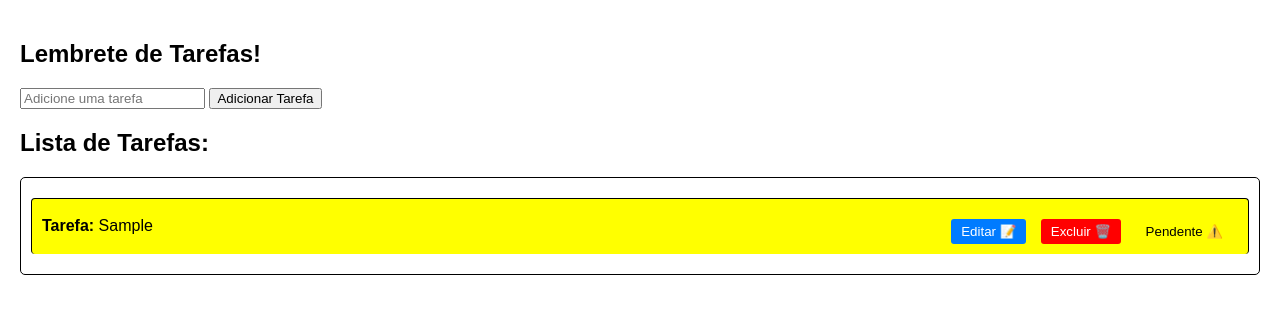
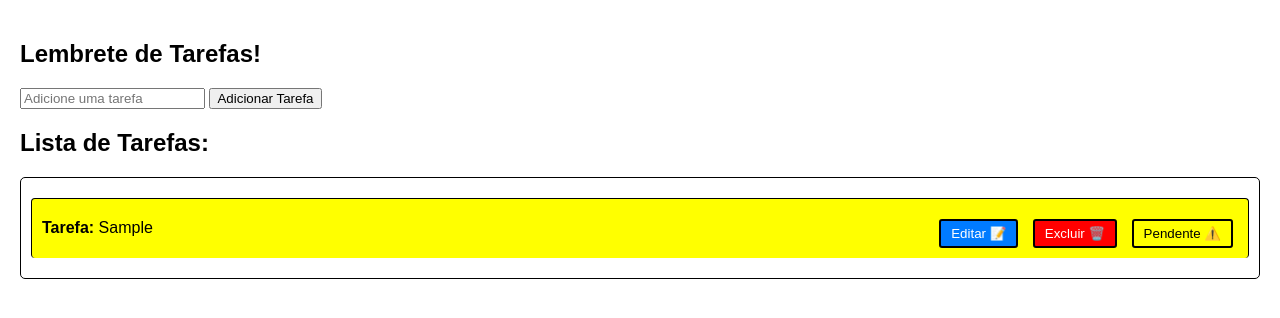
Before and after one commit to DihogoFerreira/Exemplo-2-TODO, a plain HTML site: page index.html in a window 1280 px wide. Both pictures are taken after typing "Sample" into the empty fields and a click on the button "Adicionar Tarefa". Drawn offline with Linux system fonts and the light colour scheme.

Commit message:
Update style.css

```diff
--- a/style.css
+++ b/style.css
@@ -50,7 +50,8 @@ body {
 .botao-reabrir
 {
     color: #fff;
-    border: none;
+border: 2px solid black;
+    /* Largura da borda (2px), estilo (solid) e cor (black) */
     padding: 5px 10px;
     border-radius: 3px;
     cursor: pointer;
@@ -58,21 +59,13 @@ body {
 }
 
 .botao-pendente {
-
     background-color: yellow;
-
-    /* Cor de fundo amarelo */
-
-    border: black;
-
+    border: 2px solid black;
+    /* Largura da borda (2px), estilo (solid) e cor (black) */
     padding: 5px 10px;
-
     border-radius: 3px;
-
     cursor: pointer;
-
     margin: 0 5px;
-
 }
 
 .botao-editar {
```
